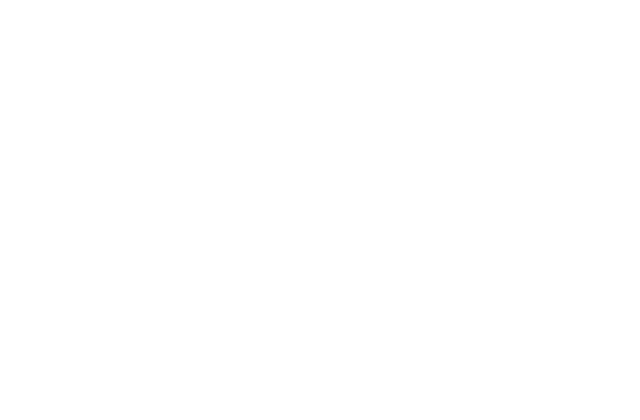
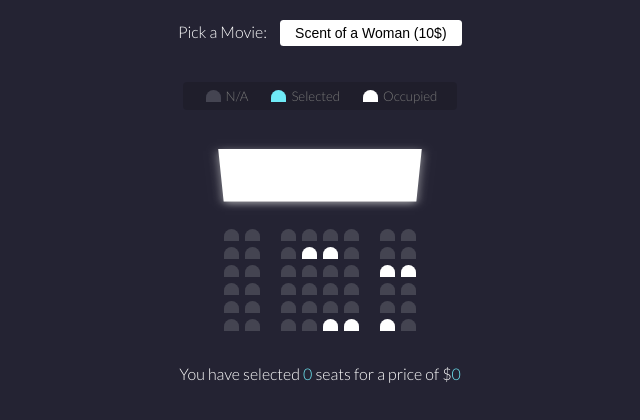
Before and after one commit to Gergi83/movie-seat-booking, a website: page index.html in a window 1280 px wide. Shown: the whole page, without its empty margins (320-960 px from the left). Drawn offline with Linux system fonts and the light colour scheme.

Commit message:
html and css added

```diff
--- a/index.html
+++ b/index.html
@@ -10,6 +10,94 @@
 </head>
 
 <body>
+    <div class="movie-container">
+        <label>Pick a Movie:</label>
+        <select id="movie">
+            <option value="10">Scent of a Woman (10$)</option>
+            <option value="12">Bladerunner (12$)</option>
+            <option value="8">Dirty Harry (8$)</option>
+            <option value="9">Amadeus(9$)</option>
+        </select>
+    </div>
+    <ul class="showcase">
+        <li>
+            <div class="seat"></div>
+            <small>N/A</small>
+        </li>
+        <li>
+            <div class="seat selected"></div>
+            <small>Selected</small>
+        </li>
+        <li>
+            <div class="seat occupied"></div>
+            <small>Occupied</small>
+        </li>
+    </ul>
+    <div class="container">
+        <div class="screen"></div>
+        <div class="row">
+            <div class="seat"></div>
+            <div class="seat"></div>
+            <div class="seat"></div>
+            <div class="seat"></div>
+            <div class="seat"></div>
+            <div class="seat"></div>
+            <div class="seat"></div>
+            <div class="seat"></div>
+        </div>
+        <div class="row">
+            <div class="seat"></div>
+            <div class="seat"></div>
+            <div class="seat"></div>
+            <div class="seat occupied"></div>
+            <div class="seat occupied"></div>
+            <div class="seat"></div>
+            <div class="seat"></div>
+            <div class="seat"></div>
+        </div>
+        <div class="row">
+            <div class="seat"></div>
+            <div class="seat"></div>
+            <div class="seat"></div>
+            <div class="seat"></div>
+            <div class="seat"></div>
+            <div class="seat"></div>
+            <div class="seat occupied"></div>
+            <div class="seat occupied"></div>
+        </div>
+        <div class="row">
+            <div class="seat"></div>
+            <div class="seat"></div>
+            <div class="seat"></div>
+            <div class="seat"></div>
+            <div class="seat"></div>
+            <div class="seat"></div>
+            <div class="seat"></div>
+            <div class="seat"></div>
+        </div>
+        <div class="row">
+            <div class="seat"></div>
+            <div class="seat"></div>
+            <div class="seat"></div>
+            <div class="seat"></div>
+            <div class="seat"></div>
+            <div class="seat"></div>
+            <div class="seat"></div>
+            <div class="seat"></div>
+        </div>
+        <div class="row">
+            <div class="seat"></div>
+            <div class="seat"></div>
+            <div class="seat"></div>
+            <div class="seat"></div>
+            <div class="seat occupied"></div>
+            <div class="seat occupied"></div>
+            <div class="seat occupied"></div>
+            <div class="seat"></div>
+        </div>
+    </div>
+
+    <p class="text">You have selected <span id="count">0</span> seats for a price of $<span id="total">0</span></p>
     <script src="script.js"></script>
 </body>
 
--- a/style.css
+++ b/style.css
@@ -0,0 +1,115 @@
+@import url('https://fonts.googleapis.com/css2?family=Lato:wght@300&display=swap');
+
+* {
+  box-sizing: border-box;
+}
+
+body {
+  background: #242333;
+  color: #fff;
+  display: flex;
+  flex-direction: column;
+  align-items: center;
+  justify-content: center;
+  height: 100hv;
+  font-family: 'Lato', sans-serif;
+  margin: 0;
+}
+
+.movie-container {
+  margin: 20px 0;
+}
+
+.movie-container select {
+  background: #fff;
+  border: 0;
+  border-radius: 3.5px;
+  font-size: 14px;
+  margin-left: 10px;
+  padding: 5px 15px;
+  -moz-appearance: none;
+  -webkit-appearance: none;
+  appearance: none;
+}
+
+.container {
+  perspective: 900px;
+  margin-bottom: 25px;
+}
+
+.seat {
+  background: #444451;
+  height: 12px;
+  width: 15px;
+  margin: 3px;
+  border-top-left-radius: 9px;
+  border-top-right-radius: 9px;
+}
+
+.seat.selected {
+  background: #6feaf6;
+}
+
+.seat.occupied {
+  background: #fff;
+}
+
+.seat:nth-of-type(2) {
+  margin-right: 18px;
+}
+
+.seat:nth-last-of-type(2) {
+  margin-left: 18px;
+}
+
+.seat:not(.occupied):hover {
+  cursor: pointer;
+  transform: scale(1.22);
+}
+
+.showcase .seat:not(.occupied):hover {
+  cursor: default;
+  transform: scale(1);
+}
+
+.showcase {
+  background: rgba(0, 0, 0, 0.15);
+  padding: 5px 10px;
+  border-radius: 4px;
+  color: #777;
+  list-style-type: none;
+  display: flex;
+  justify-content: space-between;
+}
+
+.showcase li {
+  display: flex;
+  align-items: center;
+  justify-content: center;
+  margin: 0 10px;
+}
+
+.showcase li small {
+  margin-left: 2px;
+}
+
+.row {
+  display: flex;
+}
+
+.screen {
+  background: #fff;
+  height: 70px;
+  width: 100%;
+  margin: 15px 0;
+  transform: rotateX(-45deg);
+  box-shadow: 0 3px 10px rgba(225, 225, 225, 0.65);
+}
+
+p.text {
+  margin: 5px 0;
+}
+
+p.text span {
+  color: #6feaf6;
+}
```
